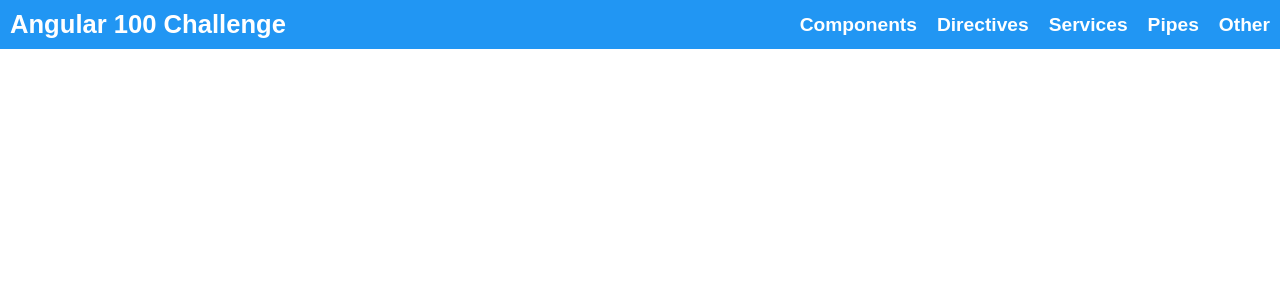
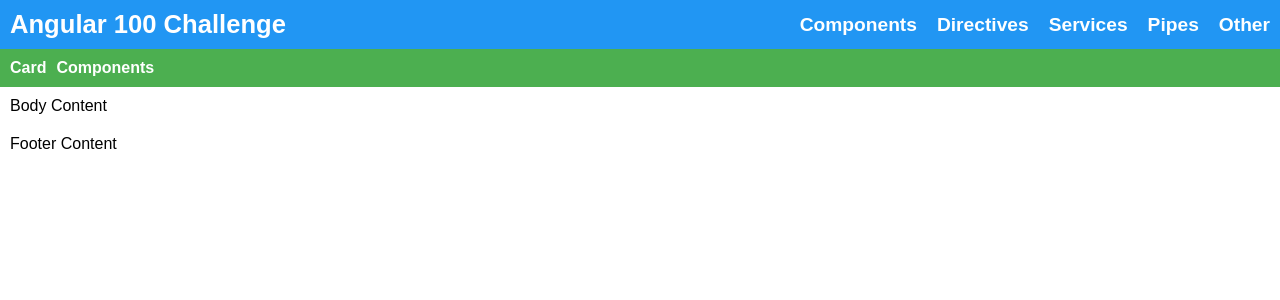
Before and after one commit to pawellesniowski/challenge100, an Angular app: page / in a window 1280 px wide. Shown: the top 300 px of the page. Built offline with nearby package versions, Linux system fonts and the light colour scheme.

Commit message:
day2: add card-component

```diff
--- a/src/app/app.component.html
+++ b/src/app/app.component.html
@@ -1 +1,5 @@
 <app-toolbar title="Angular 100 Challenge"></app-toolbar>
+<app-card title="Card" subTitle="Components" iconClasses="fa la fa">
+  <p body>Body Content</p>
+  <p footer>Footer Content</p>
+</app-card>
--- a/src/app/app.component.ts
+++ b/src/app/app.component.ts
@@ -3,7 +3,7 @@
 @Component({
   selector: 'app-root',
   templateUrl: './app.component.html',
-  styleUrls: ['./app.component.scss']
+  styleUrls: ['./app.component.scss'],
 })
 export class AppComponent {
   title = 'challenge100';
--- /dev/null
+++ b/src/app/components/card/card.component.html
@@ -0,0 +1,13 @@
+<section class="card">
+  <header class="card-header">
+    <i *ngIf="iconClasses" [class]="iconClasses"></i>
+    <h5>{{title}}</h5>
+    <h6>{{subTitle}}</h6>
+  </header>
+  <main class="card-body">
+    <ng-content select="[body]"></ng-content>
+  </main>
+  <footer class="card-footer">
+    <ng-content select="[footer]"></ng-content>
+  </footer>
+</section>
--- /dev/null
+++ b/src/app/components/card/card.component.scss
@@ -0,0 +1,18 @@
+@import "../../../styles/variables";
+
+
+.card {
+  &-header{
+    padding: 10px 0;
+    color: $white;
+    background-color: $angular-green;
+    display: flex;
+    * {
+     margin-right: 10px;
+    }
+  }
+
+  &-body, &-footer {
+    padding: 10px;
+  }
+}
--- /dev/null
+++ b/src/app/components/card/card.component.ts
@@ -0,0 +1,16 @@
+import { Component, Input, OnInit } from '@angular/core';
+
+@Component({
+  selector: 'app-card',
+  templateUrl: './card.component.html',
+  styleUrls: ['./card.component.scss'],
+})
+export class CardComponent implements OnInit {
+  @Input() public title = '';
+  @Input() public subTitle = '';
+  @Input() public iconClasses = '';
+
+  constructor() {}
+
+  ngOnInit(): void {}
+}
--- a/src/app/components/components.module.ts
+++ b/src/app/components/components.module.ts
@@ -1,10 +1,11 @@
 import { NgModule } from '@angular/core';
 import { CommonModule } from '@angular/common';
 import { ToolbarComponent } from './toolbar/toolbar.component';
+import { CardComponent } from './card/card.component';
 
 @NgModule({
-  declarations: [ToolbarComponent],
+  declarations: [ToolbarComponent, CardComponent],
   imports: [CommonModule],
-  exports: [ToolbarComponent],
+  exports: [ToolbarComponent, CardComponent],
 })
 export class ComponentsModule {}
--- a/src/styles/_variables.scss
+++ b/src/styles/_variables.scss
@@ -1,8 +1,18 @@
+// https://material.angularjs.org/1.1.0/demo/colors
+
 $blue-500: #2196F3;
 $blue-700: #1976D2;
 $red-a200: #FF5252;
+
+$green-a200: #69F0AE;
+$green-500: #4CAF50;
+$green-700: #388E3C;
+$green-800: #2E7D32;
+
 
 $white: #FFFFFF;
 
 $angular-blue: $blue-500;
 $angular-red: $red-a200;
+$angular-green: $green-500;
+$angular-accent-green: $green-a200;
```
Also changed, not shown: 1 other file (tests, documents, lock files or other folders).
